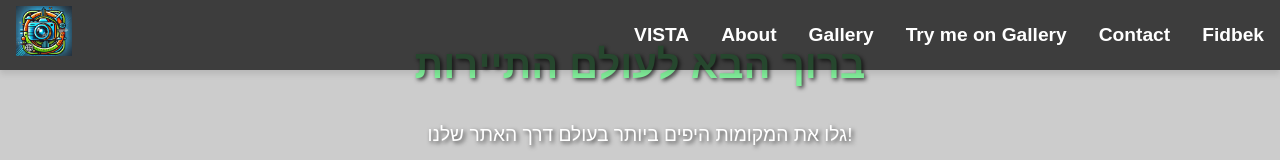
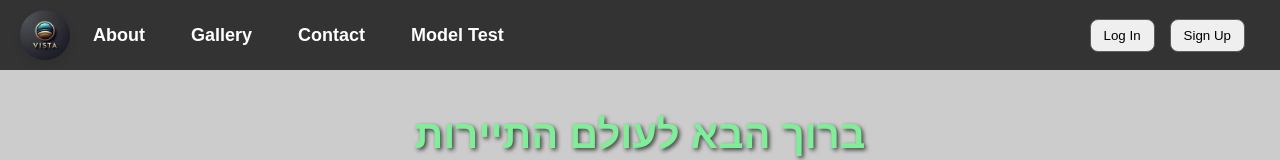
Before and after one commit to Fadiand/Final_Project, a React (Create React App) app in the folder frontend/: page / in a window 1280 px wide. Shown: the top 160 px of the page. Built offline with nearby package versions, Linux system fonts and the light colour scheme.

Commit message:
nav change

```diff
--- a/frontend/src/App.js
+++ b/frontend/src/App.js
@@ -8,7 +8,6 @@ import Gallery from "./componets/Gallery";
 import Contact from "./componets/Contact";
 import Fidbek from "./componets/Fidbek";
 import TryMeOnGallery from "./componets/TryMeOnGallery";
-
 
 function App() {
     return (
--- a/frontend/src/componets/NavBar.jsx
+++ b/frontend/src/componets/NavBar.jsx
@@ -1,23 +1,30 @@
-import React from "react";
-import { Link } from "react-router-dom";
-import logo from "../images/logo.png"; // עדכני את הנתיב לתמונה
+import { NavLink } from "react-router-dom";
+import logo from "../images/logo.png";
 
-function Navbar() {
-    return (
-        <nav className="navbar">
-            <Link to="/" className="navbar-logo">
-                <img src={logo} alt="Vista Logo" />
-            </Link>
-            <ul className="navbar-links">
-                <li><Link to="/">VISTA</Link></li>
-                <li><Link to="/About">About</Link></li>
-                <li><Link to="/Gallery">Gallery</Link></li>
-                <li><Link to="/TryMeOnGallery">Try me on Gallery</Link></li>
-                <li><Link to="/Contact">Contact</Link></li>
-                <li><Link to="/Fidbek">Fidbek</Link></li>
-            </ul>
-        </nav>
-    );
+export default function NavBar() {
+  return (
+    <>
+      <nav>
+         <ul className="navbar">
+         <img src={logo} alt="Vista Logo" className="navbar-logo" />
+          <li>
+            <NavLink to="/about">About</NavLink>
+          </li>
+          <li>
+            <NavLink to="/gallery">Gallery</NavLink>
+          </li>
+          <li>
+            <NavLink to="/contact">Contact</NavLink>
+          </li>
+          <li>
+            <NavLink to="/model_test">Model Test</NavLink>
+          </li>
+          <li className="button">
+            <button>Log In</button>
+            <button>Sign Up</button>
+          </li>
+        </ul>
+      </nav>
+    </>
+  );
 }
-
-export default Navbar;
--- a/frontend/src/style.css
+++ b/frontend/src/style.css
@@ -12,49 +12,64 @@ body {
   overflow-x: hidden;
   line-height: 1.6;
 }
+.navbar {
+  list-style: none;
+  display: flex;
+  align-items: center; /* מוודא שכל האלמנטים מיושרים במרכז השורה */
+  background-color: #333;
+  padding: 10px 20px;
+}
 
-/* עיצוב ה-Navbar */
-.navbar {
+.navbar .logo {
+  margin-right: 15px; /* רווח בין הלוגו לטקסט */
+}
+
+.navbar-logo {
+  width: 50px;
+  height: 50px;
+  border-radius: 50%; /* עיגול התמונה */
+  box-shadow: 0 4px 8px rgba(0, 0, 0, 0.1);
+}
+
+.navbar li {
+  padding: 0 15px;
+}
+
+.navbar a {
+  color: white;
+  text-decoration: none;
+  font-size: 18px;
+  font-weight: bold;
+  display: block;
+  padding: 8px;
+  border-radius: 4px;
+  transition: background-color 0.3s ease;
+}
+
+.navbar a:hover,
+.navbar a.active {
+  background-color: #555; /* שינוי צבע רקע בזמן ריחוף */
+}
+
+.navbar .button {
   display: flex;
   align-items: center;
-  justify-content: space-between;
-  background-color: rgba(0, 0, 0, 0.7); /* רקע כהה שקוף */
-  padding: 0.5rem 1rem;
-  position: fixed;
-  width: 100%;
-  top: 0;
-  z-index: 1000;
-  box-shadow: 0 4px 6px rgba(0, 0, 0, 0.1);
-  height: 70px; /* גובה קבוע ל-Navbar */
+  gap: 15px; /* רווח בין הכפתורים */
+  margin-left: auto; /* דוחף את הכפתורים לסוף השורה */
 }
 
-/* עיצוב הלוגו */
-.navbar-logo img {
-  height: 50px; /* גודל הלוגו */
-  width: auto;
+.navbar .button button {
+  padding: 8px 13px;
+  border-radius: 8px;
+  border: 1px solid rgb(94, 94, 94);
   cursor: pointer;
 }
 
-/* עיצוב הקישורים */
-.navbar-links {
-  list-style: none;
-  display: flex;
-  gap: 2rem; /* מרווחים גדולים יותר בין הקישורים */
-  margin: 0;
+.navbar .button button:hover {
+  background-color: #555;
+  color: white;
 }
 
-.navbar-links a {
-  text-decoration: none;
-  color: white;
-  font-size: 1.2rem;
-  font-weight: bold;
-  transition: color 0.3s, transform 0.2s;
-}
-
-.navbar-links a:hover {
-  color: #80ed99; /* ירוק עדין */
-  transform: scale(1.1);
-}
 
 /* עיצוב הדפים */
 .page-container {
```
Also changed, not shown: frontend/src/images/logo.png, 1 other file (tests, documents, lock files or other folders).
